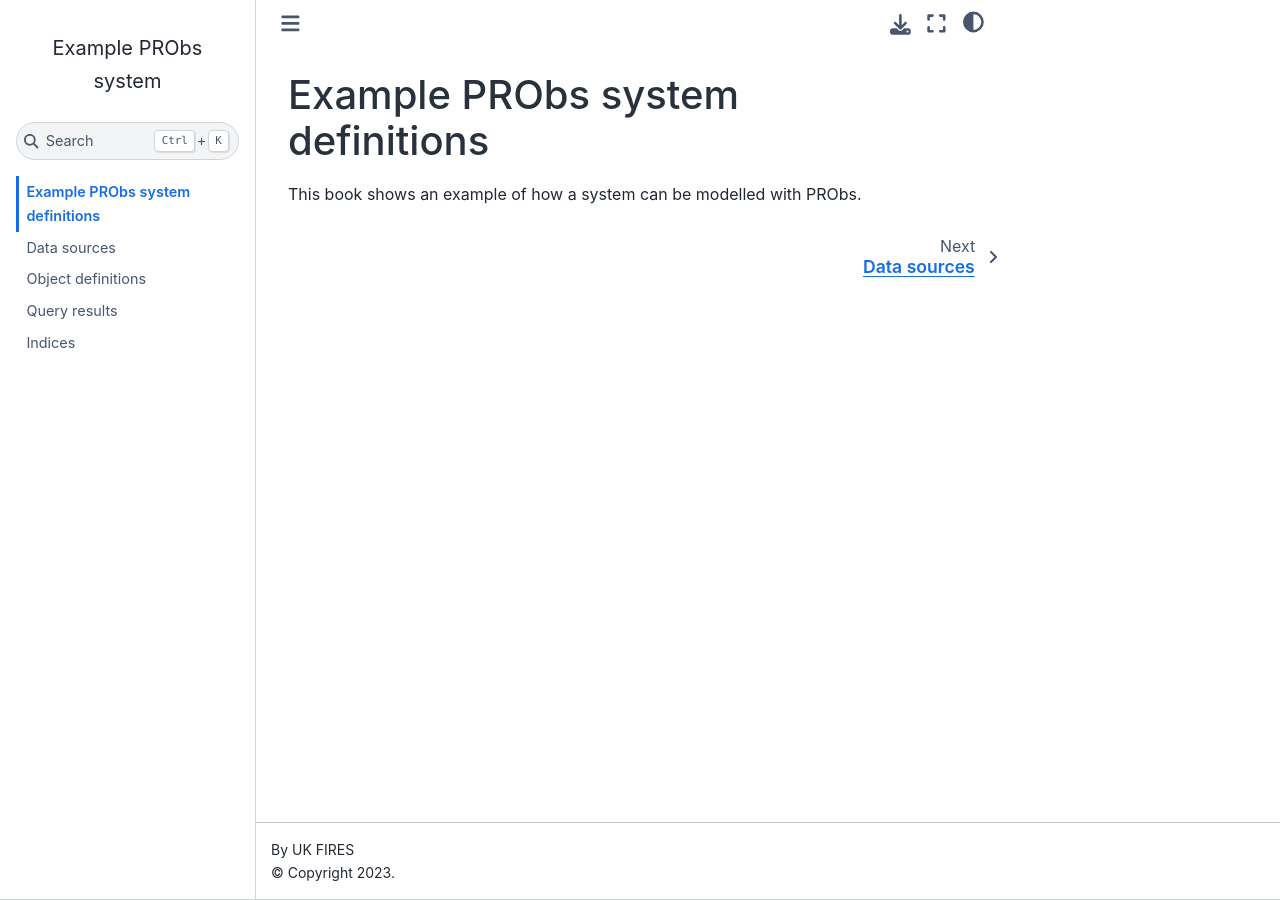
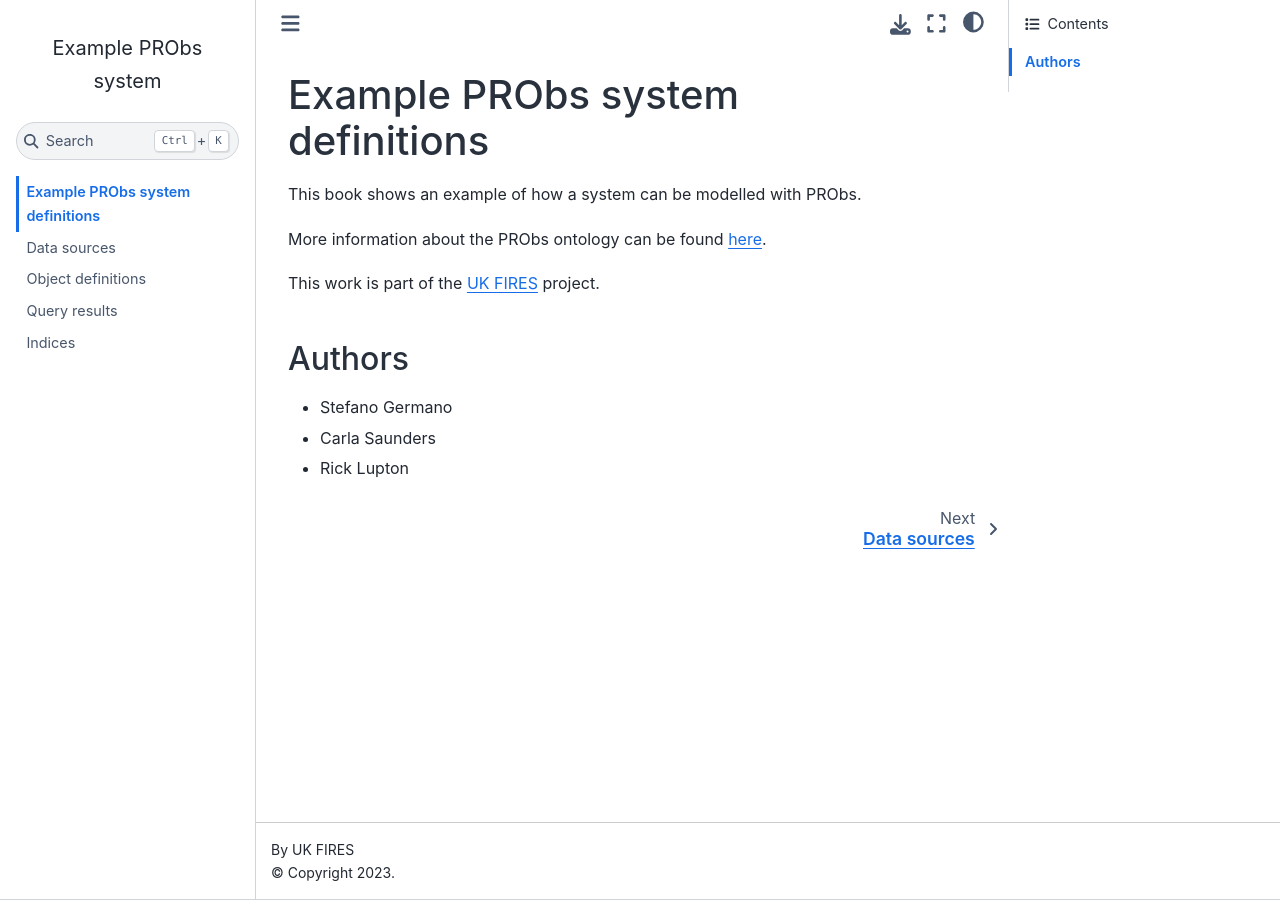
Before and after one commit to ukfires/probs-ISWC2021-example, a Jupyter Book: the page built from docs/intro.md, in a window 1280 px wide. Built offline with Jupyter Book 1.0.4 settings and Sphinx 7.4.7 and the Sphinx Book theme 1.1.4, drawn with Linux system fonts in a browser that asks for light colours.

Commit message:
Improvements from the probs-ontology book

```diff
--- a/docs/intro.md
+++ b/docs/intro.md
@@ -2,3 +2,14 @@ Example PRObs system definitions
 ================================
 
 This book shows an example of how a system can be modelled with PRObs.
+
+More information about the PRObs ontology can be found [here](https://ukfires.github.io/probs-ontology).
+
+This work is part of the [UK FIRES](https://ukfires.org) project.
+
+Authors
+-------
+
+- Stefano Germano
+- Carla Saunders
+- Rick Lupton
```
